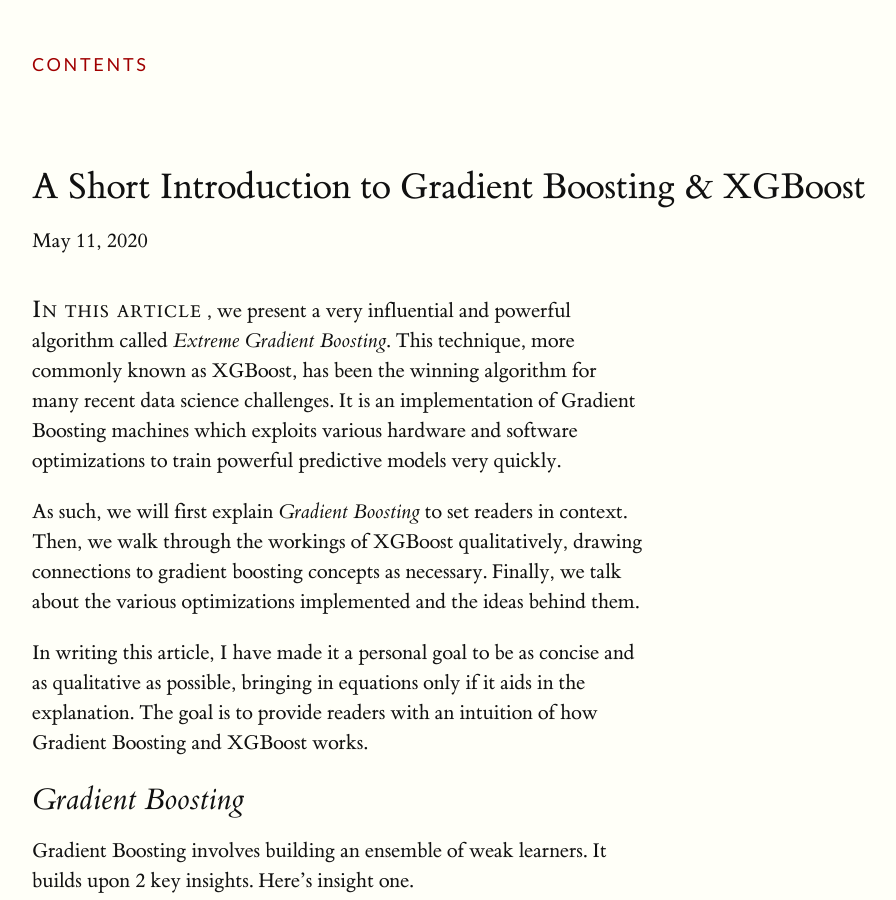
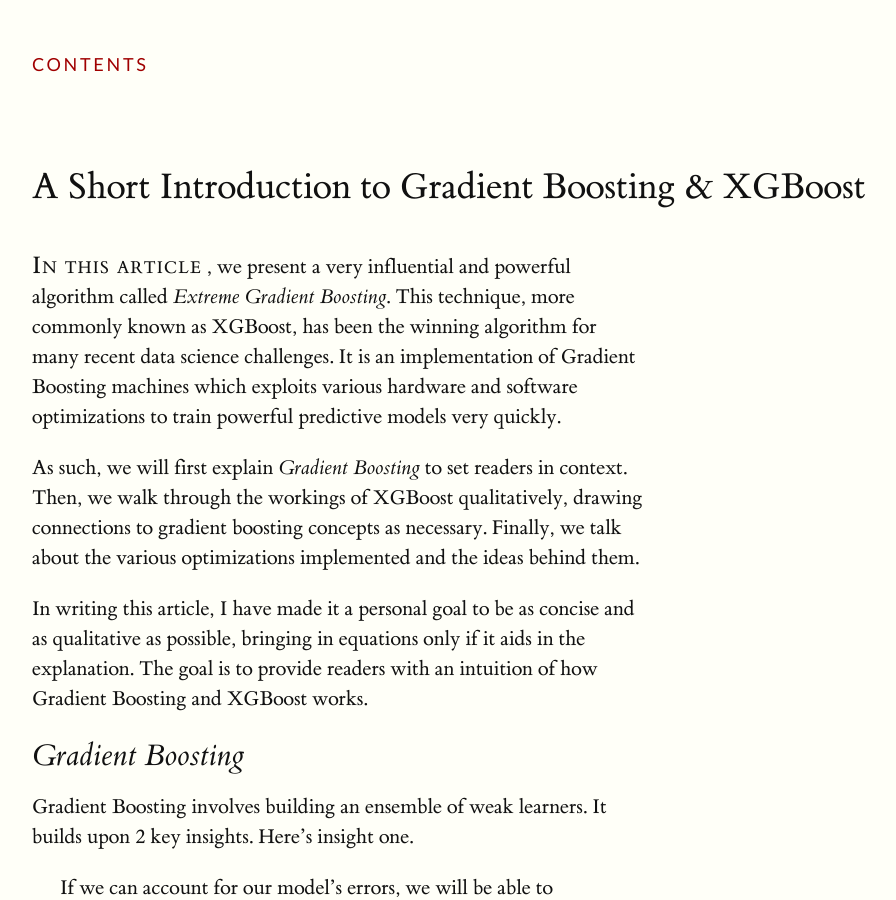
Before and after one commit to bobby-tan/bobby-tan.github.io, a Jekyll site: the page built from _posts/2020-05-11-A-Short-Introduction-to-XGBoost.md, in a window 1280 px wide and 900 px high. Shown: the whole window, without its empty margins (128-1024 px from the left). Built offline with Jekyll 4.4.1, drawn with Linux system fonts in a browser that asks for light colours; formulas are drawn with MathJax 3.

Commit message:
editted articles layout to remove date because its irrelevant

```diff
--- a/_layouts/article.html
+++ b/_layouts/article.html
@@ -2,7 +2,8 @@
 layout: default
 ---
 <h1>{{ page.title}}</h1>
-<p class="subtitle">{{ page.date | date: "%B %-d, %Y" }}</p>
+<!-- <p class="subtitle">{{ page.date | date: "%B %-d, %Y" }}</p> -->
+<p class="subtitle"></p>
 
 
 {{ content }}
```
